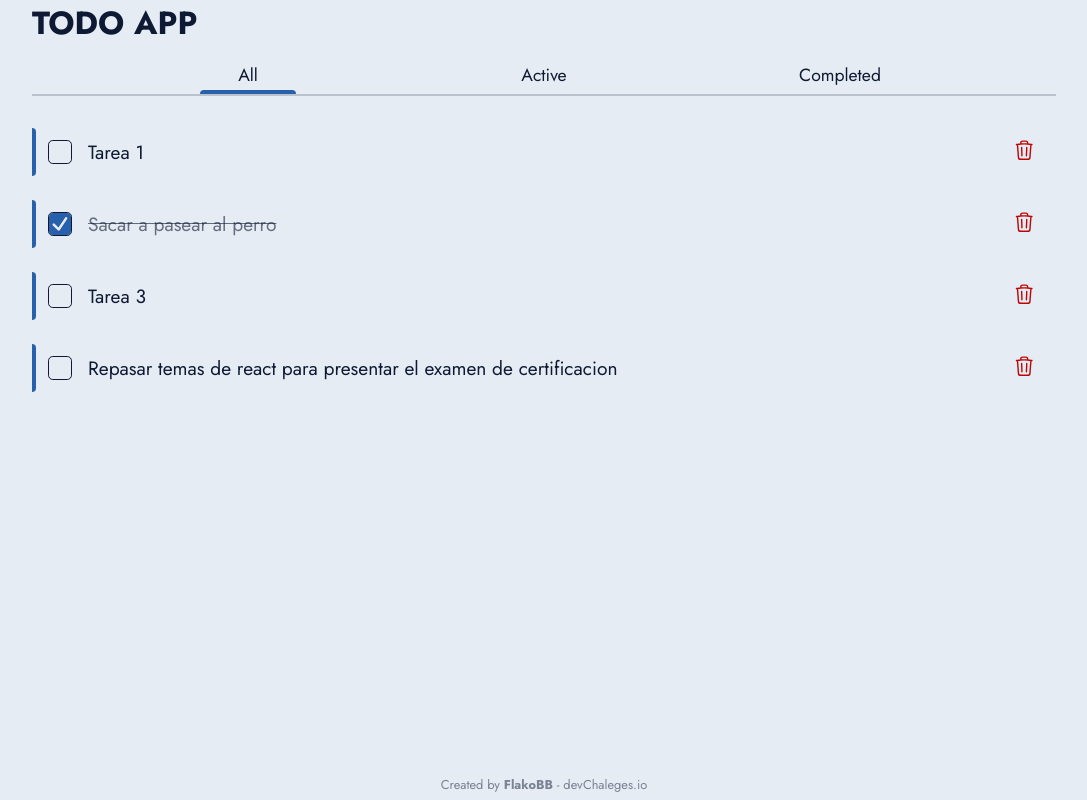
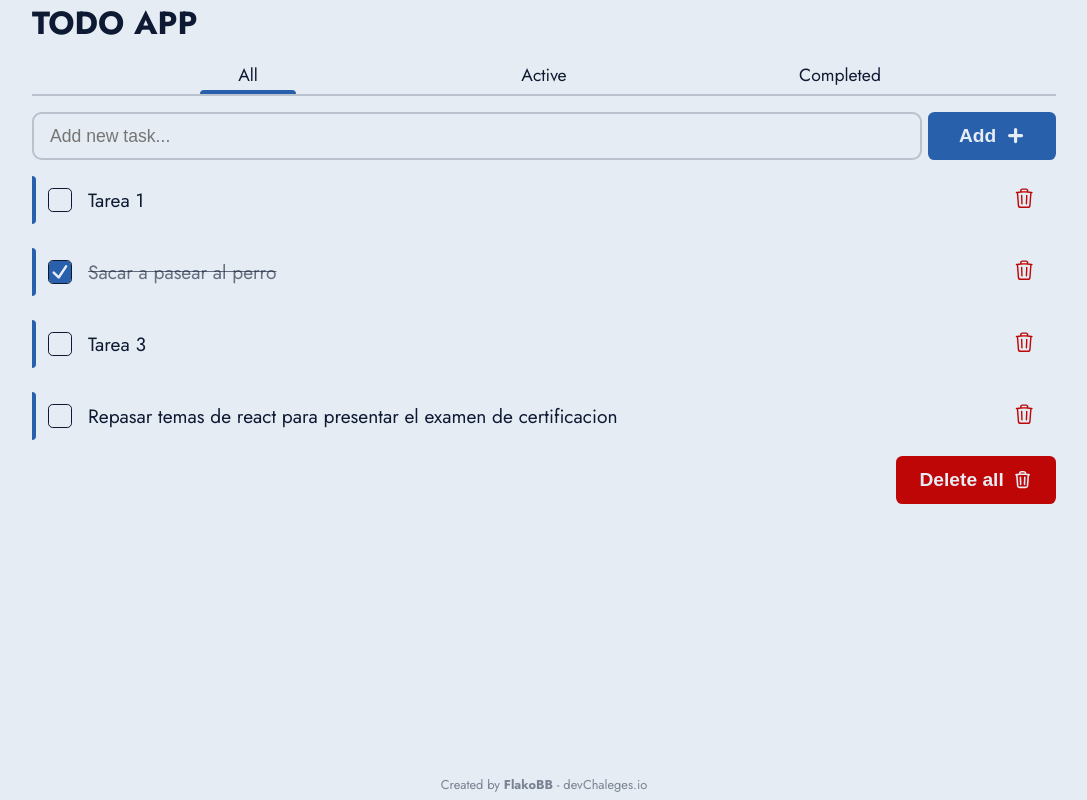
Before and after one commit to FlakoBB/todo-app, a Next.js app: page / in a window 1280 px wide. Shown: the whole page, without its empty margins (96-1183 px from the left). Built offline with nearby package versions, Linux system fonts and the light colour scheme.

Commit message:
NewTaskInput Component | DeleteAllButton styled

```diff
--- a/src/components/ListContainer.jsx
+++ b/src/components/ListContainer.jsx
@@ -1,6 +1,8 @@
 import styles from '@styles/listContainer.module.scss'
 import Task from './Task'
 import FilterBar from './FilterBar'
+import NewTaskInput from './NewTaskInput'
+import { Trash } from '@icons'
 
 const ListContainer = () => {
   const tasks = [
@@ -25,12 +27,17 @@ const ListContainer = () => {
   return (
     <section className={styles.container}>
       <FilterBar />
+      <NewTaskInput />
       <ul className={styles.list}>
         {
           tasks.map((task, index) => <Task key={index} data={task} id={index} />)
         }
       </ul>
       {/* // ToDo: Button to delete all task (Only render when the completed task list is showing) */}
+      <button className={styles.deleteAllButton}>
+        Delete all
+        <Trash className={styles.icon} />
+      </button>
     </section>
   )
 }
--- /dev/null
+++ b/src/components/NewTaskInput.jsx
@@ -0,0 +1,15 @@
+import { Plus } from '@icons'
+import styles from '@styles/newTaskInput.module.scss'
+
+const NewTaskInput = () => {
+  return (
+    <div className={styles.container}>
+      <input type='text' placeholder='Add new task...' />
+      <button className={styles.addButton}>
+        Add
+        <Plus className={styles.icon} />
+      </button>
+    </div>
+  )
+}
+export default NewTaskInput
--- a/src/styles/listContainer.module.scss
+++ b/src/styles/listContainer.module.scss
@@ -4,7 +4,7 @@
   flex-direction: column;
   align-items: stretch;
   justify-content: flex-start;
-  gap: 2rem;
+  gap: 1rem;
 
   .list {
     display: flex;
@@ -13,4 +13,33 @@
     justify-content: flex-start;
     gap: 1.5rem;
   }
+
+  .deleteAllButton {
+    align-self: flex-end;
+    display: flex;
+    align-items: center;
+    justify-content: center;
+    gap: .6rem;
+    width: 10rem;
+    height: 3rem;
+    background-color: #BF0606;
+    font-size: 1.2rem;
+    color: #E6ECF3;
+    font-weight: 600;
+    border-radius: .4rem;
+    border: none;
+    outline: none;
+    cursor: pointer;
+
+    &:hover {
+      background-color: rgba(#BF0606, .8);
+    }
+
+    .icon {
+      width: 1em;
+      height: auto;
+      stroke: #E6ECF3;
+      stroke-width: 2px;
+    }
+  }
 }
--- /dev/null
+++ b/src/styles/newTaskInput.module.scss
@@ -0,0 +1,55 @@
+.container {
+  display: flex;
+  gap: .4rem;
+
+  input[type='text'] {
+    flex-grow: 1;
+    padding: .5rem 1rem;
+    height: 3rem;
+    background: none;
+    outline: none;
+    font-size: 1.1rem;
+    border: 2px solid rgba(#0E1A33, .2);
+    border-radius: .6rem;
+  }
+
+  .addButton {
+    flex-shrink: 0;
+    display: flex;
+    align-items: center;
+    justify-content: center;
+    gap: .6rem;
+    width: 8rem;
+    height: 3rem;
+    background-color: #2960AB;
+    font-size: 1.2rem;
+    color: #E6ECF3;
+    font-weight: 600;
+    border-radius: .4rem;
+    border: none;
+    outline: none;
+    cursor: pointer;
+
+    &:hover {
+      background-color: rgba(#2960AB, .8);
+    }
+
+    .icon {
+      width: 1em;
+      height: auto;
+      stroke: #E6ECF3;
+      stroke-width: 4px;
+    }
+  }
+}
+
+@media (max-width: 424px) {
+  .container {
+    flex-direction: column;
+
+    .addButton {
+      align-self: stretch;
+      width: auto;
+    }
+  }
+}
```
